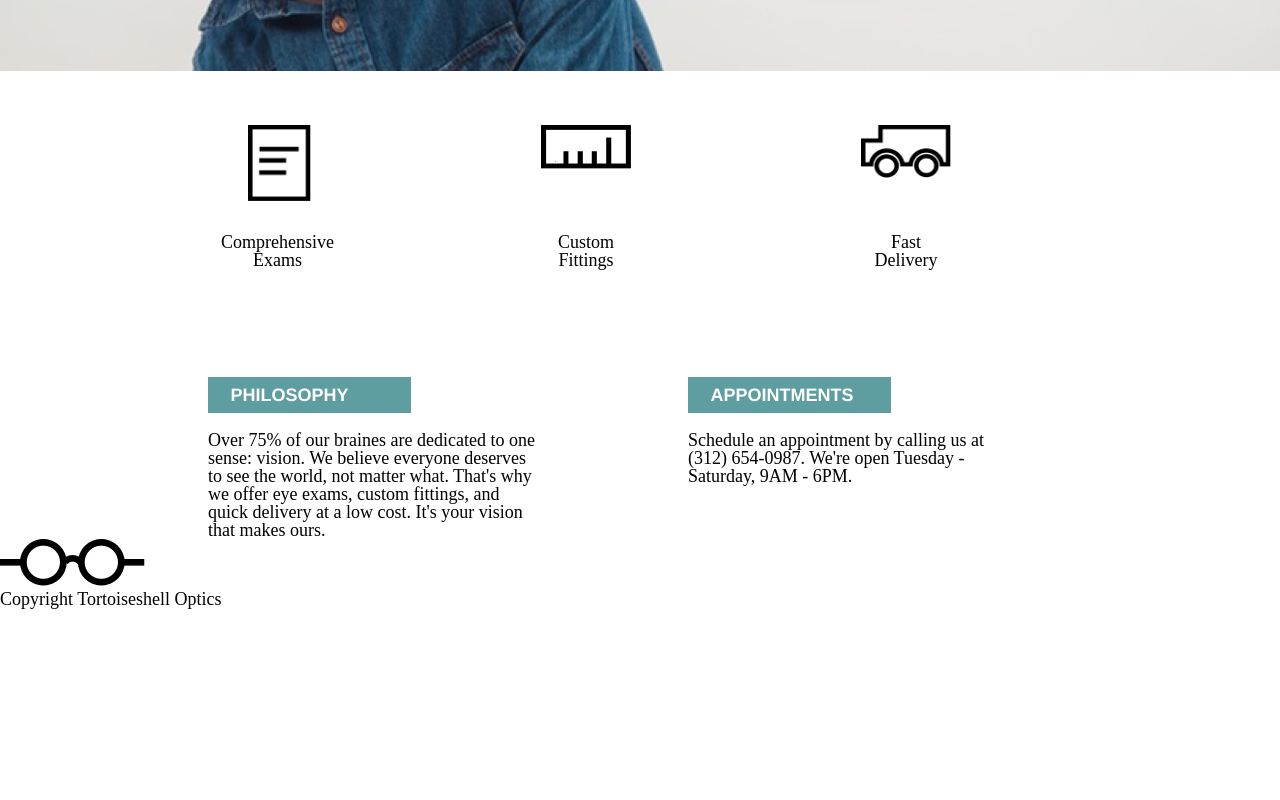
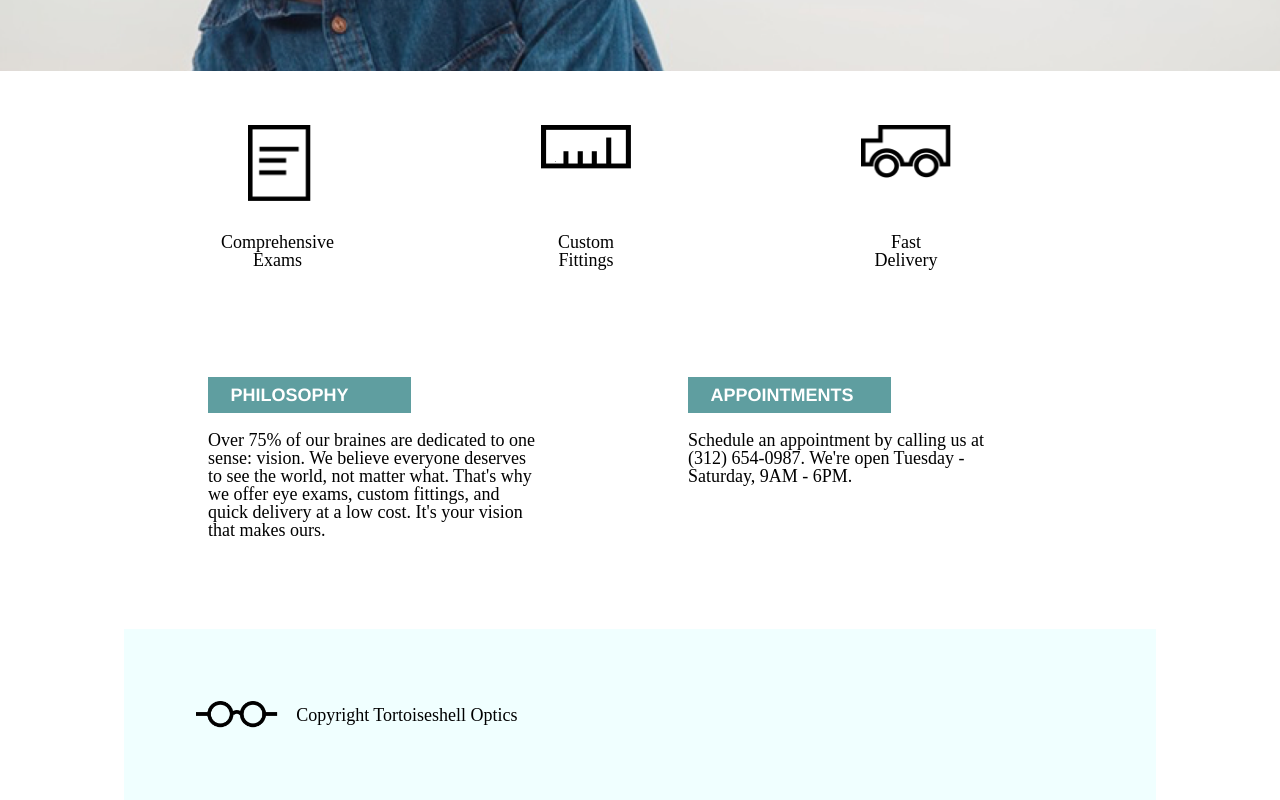
Before and after one commit to Bananenjonas/TortoiseshellOptics, a plain HTML site: page index.html in a window 1280 px wide. Shown: the part 469-1269 px from the top of the page. Before the commit the page ends 1078 px from the top, so only its background shows below. Drawn offline with Linux system fonts and the light colour scheme.

Commit message:
Finished Desktop

```diff
--- a/index.html
+++ b/index.html
@@ -62,8 +62,11 @@
 
 
     <!-- Cpyright -->
-    <img src="ressources\images\logo-black.png" alt="Logo Tortoiseshell Optics black">
-    <p>Copyright Tortoiseshell Optics</p>
+    <section id="copyright" class="container">
+      <img src="ressources\images\logo-black.png" alt="Logo Tortoiseshell Optics black">
+      <p>Copyright Tortoiseshell Optics</p>
+    </section>
+
 
   </body>
 </html>
--- a/ressources/css/style.css
+++ b/ressources/css/style.css
@@ -132,8 +132,16 @@ nav p {
   color: white;
 }
 
-.item p {
-
+/*Cpyright*/
+#copyright  {
+  background: azure;
+  margin-top: 5rem;
+  padding: 4rem 0 4rem 4rem;
+  display: flex;
+  align-items: center;
 }
 
-/*Cpyright*/
+#copyright img  {
+  height: 1.5rem;
+  padding-right: 1rem;
+}
```
